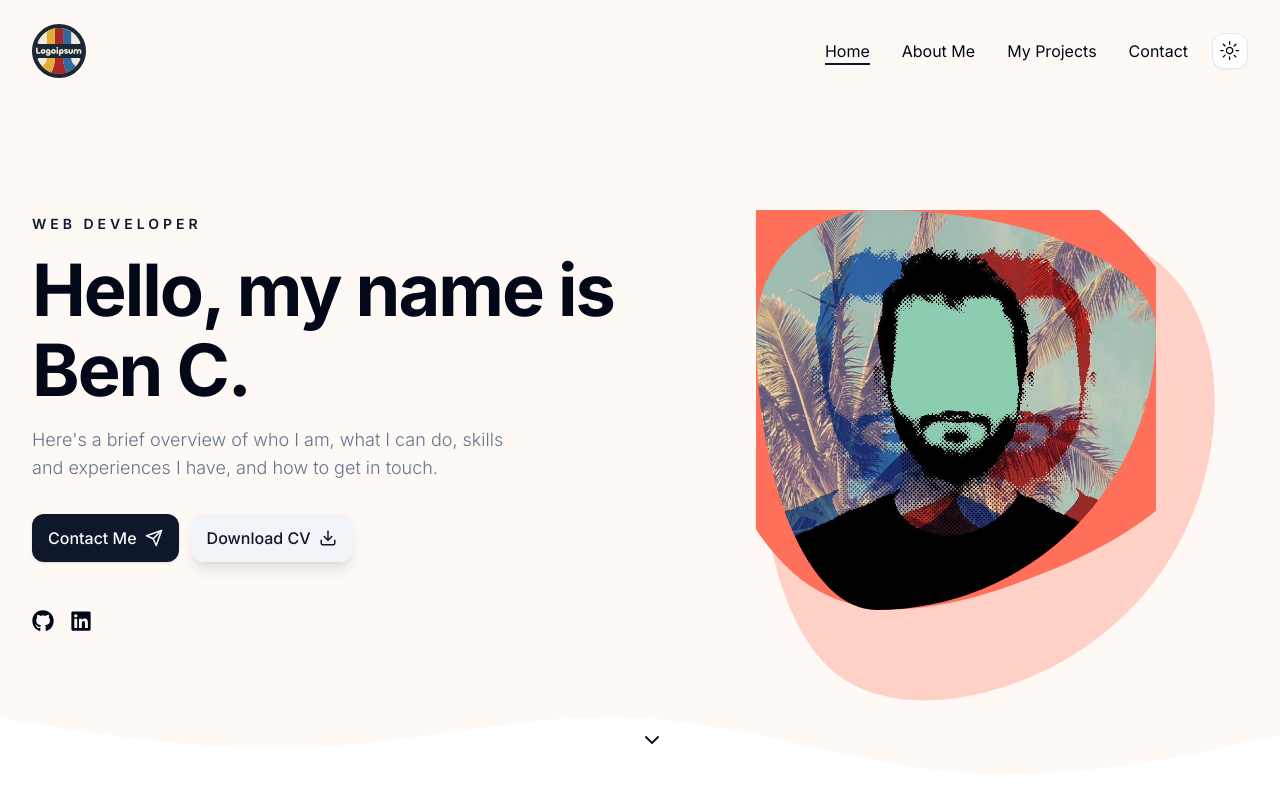
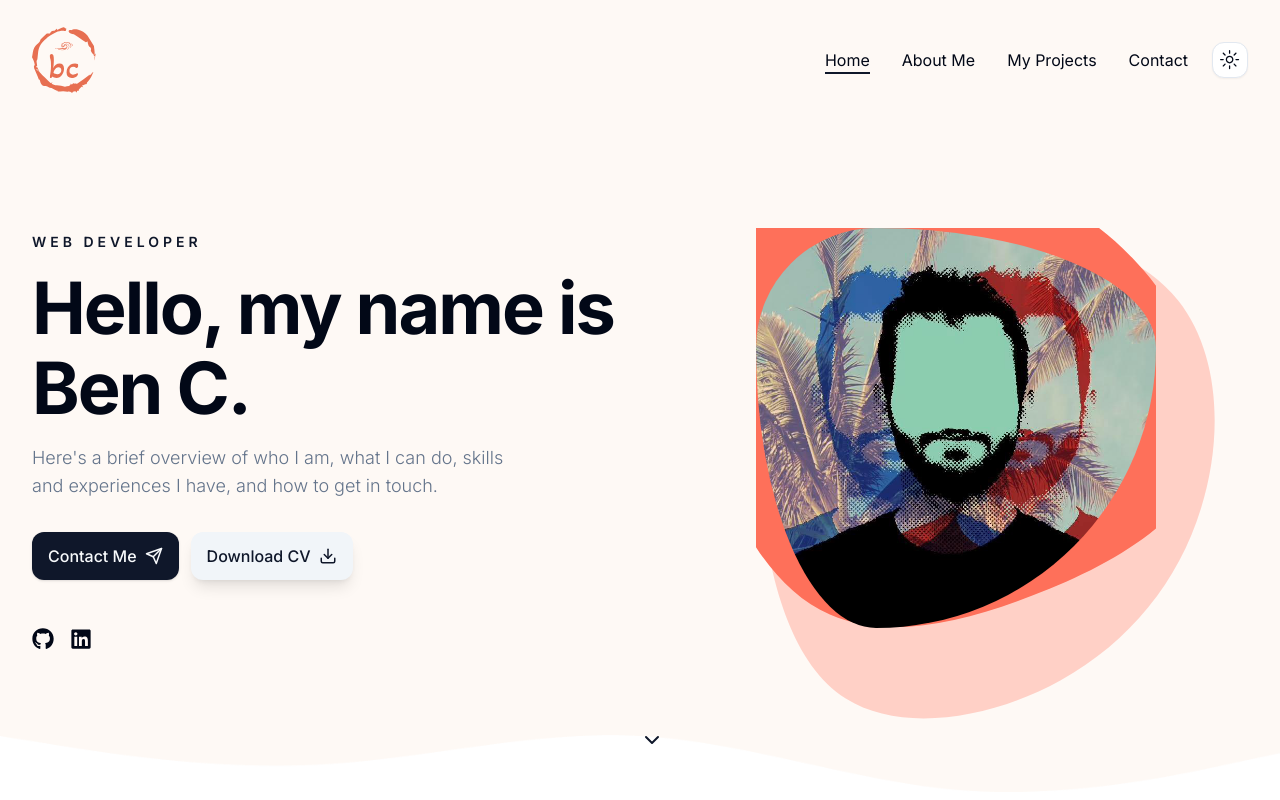
Before and after one commit to bchussid/portfolio, a Next.js app: page / in a window 1280 px wide. Shown: the top 800 px of the page. Built offline with nearby package versions, Linux system fonts and the light colour scheme.

Commit message:
add/new logo & adjust size

```diff
--- a/src/components/Logo.tsx
+++ b/src/components/Logo.tsx
@@ -3,7 +3,7 @@ import Image from "next/image";
 const Logo = () => {
   return (
     <Link href="/">
-      <Image src="/logo.svg" width={54} height={54} priority alt="" />
+      <Image src="/logo-no-background.svg" width={64} height={64} priority alt="" />
     </Link>
   );
 };
```
Also changed, not shown: public/logo-color.svg (added), public/logo-no-background.svg (added).
